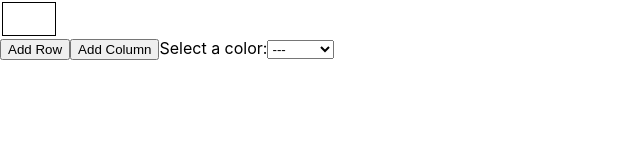
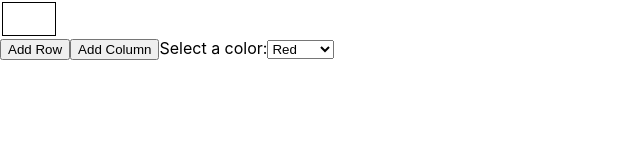
Before and after one commit to Unknown-Pplayer/TTP-23-Assignment6, a React (Create React App) app in the folder assignment6/: page / in a window 1280 px wide. Shown: the top 160 px of the page, without its empty margins (0-640 px from the left). Built offline with nearby package versions, Linux system fonts and the light colour scheme.

Commit message:
in progress: debugging atm

```diff
--- a/assignment6/src/components/Table.jsx
+++ b/assignment6/src/components/Table.jsx
@@ -1,8 +1,10 @@
-import React, {useState} from 'react';
+import React, {useState, useEffect} from 'react';
 import TableRow from "./TableRow";
 
  const Table = () => {
     const [grid, setGrid] = useState([[""]]);
+    const [selectedColor, setSelectedColor] = useState("");
+
     const addRow = () => {
         var newRow = new Array(grid[0]?.length || 0).fill("");
         setGrid(prevState => [...prevState, newRow]);
@@ -15,27 +17,47 @@ import TableRow from "./TableRow";
         });
 
     }
+            const selectColor = (event) => {
+                setSelectedColor(event.target.value);
+                console.log(selectedColor);
+
+            }
+
+
+
+
+    const clickCell = (event) => {
+        const color = selectedColor;
+        event.target.style.backgroundColor = color;
+      };
+
+    /*
+    const selectColor = (e) => {
+        setSelectd(e.target.value);
+    }*/
 
 
     return (
         <div>
+            <div>
+                {/* onClick ={clickCell} */}
+            </div>
          <table>
             <tbody>
              {grid.map((row, index) => (
-                  <TableRow key={index} rowData={row} />
+                  <TableRow key={index} rowData={row} color={selectedColor}/>
              ))}
             </tbody>
          </table>
              <button onClick={addRow}>Add Row</button>
              <button onClick={addColumn}>Add Column</button>
-             <label for="colorSelect">Select a color:</label>
-            <select id="colorSelect" onchange="getColor()">
-            <option value="null">---</option>
-            <option value="red">Red</option>
-            <option value="green">Green</option>
-            <option value="blue">Blue</option>
-            <option value="yellow">Yellow</option>
-            <option value="orange">Orange</option>
+             <label >Select a color:</label>
+            <select  value={selectedColor} onChange={() => selectColor(event)}>
+                <option value="red">Red</option>
+                <option value="green">Green</option>
+                <option value="blue">Blue</option>
+                <option value="yellow">Yellow</option>
+                <option value="orange">Orange</option>
             </select>
         </div>
      );
--- a/assignment6/src/components/TableCell.jsx
+++ b/assignment6/src/components/TableCell.jsx
@@ -1,6 +1,9 @@
 import React, {Component} from "react";
 
-const TableCell = ({content}) => {
-    return <td>{content}</td>
+const TableCell = ({content, selectedColor, onCellClick}) => {
+    const setColor = () => {
+        onCellClick(selectedColor);
+    }
+    return <td onclick={setColor}>{content}</td>
 }
 export default TableCell;
--- a/assignment6/src/components/TableRow.jsx
+++ b/assignment6/src/components/TableRow.jsx
@@ -1,12 +1,12 @@
 import React from 'react';
 import TableCell from './TableCell';
 
-const TableRow = ({rowData}) => {
+const TableRow = ({rowData, selectedColor}) => {
 
     return (
       <tr>
         {rowData.map((index, content) => (
-          <TableCell key={index} content={""} />
+          <TableCell key={index} content={""} selectedColor={selectedColor} />
         ))}
       </tr>
     );
```
